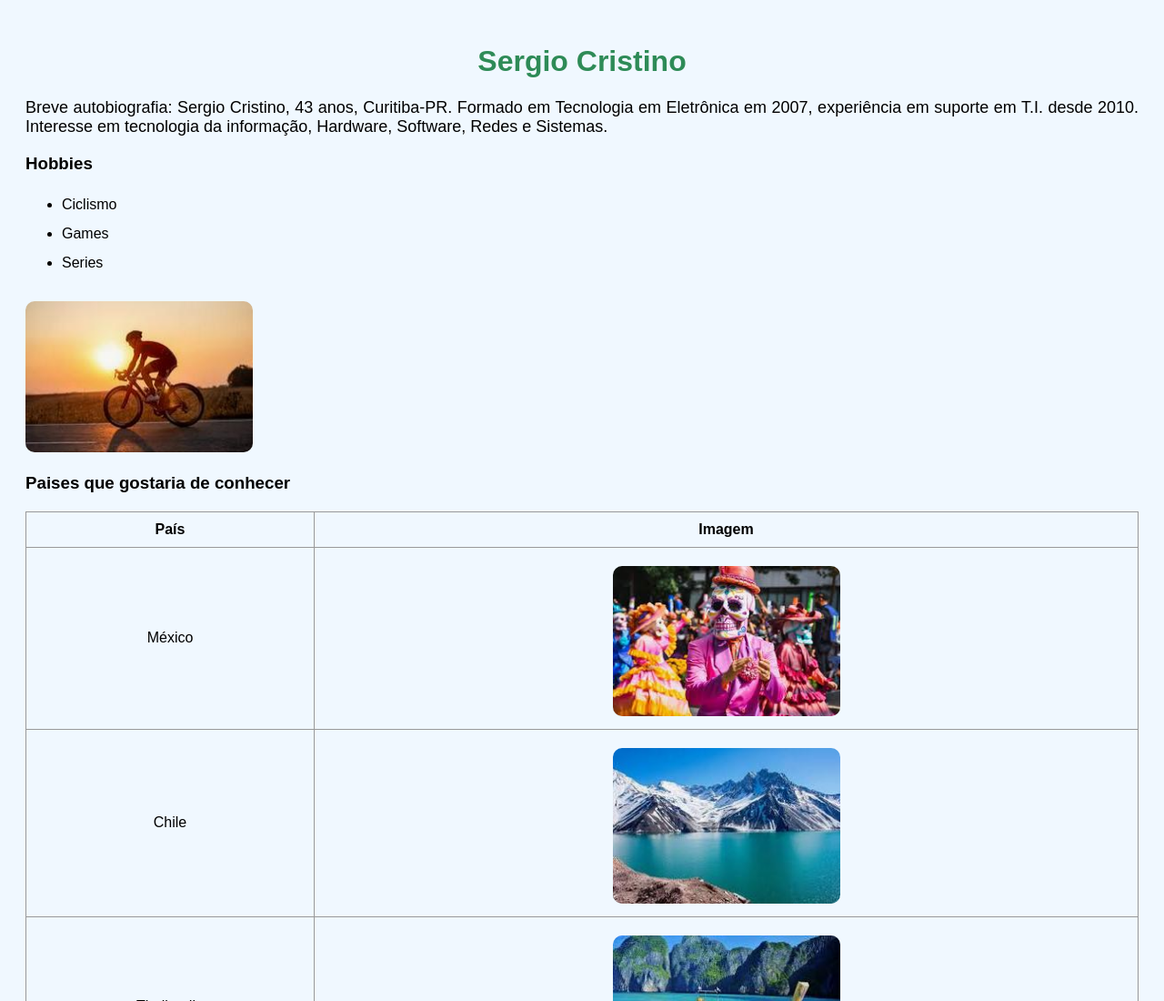
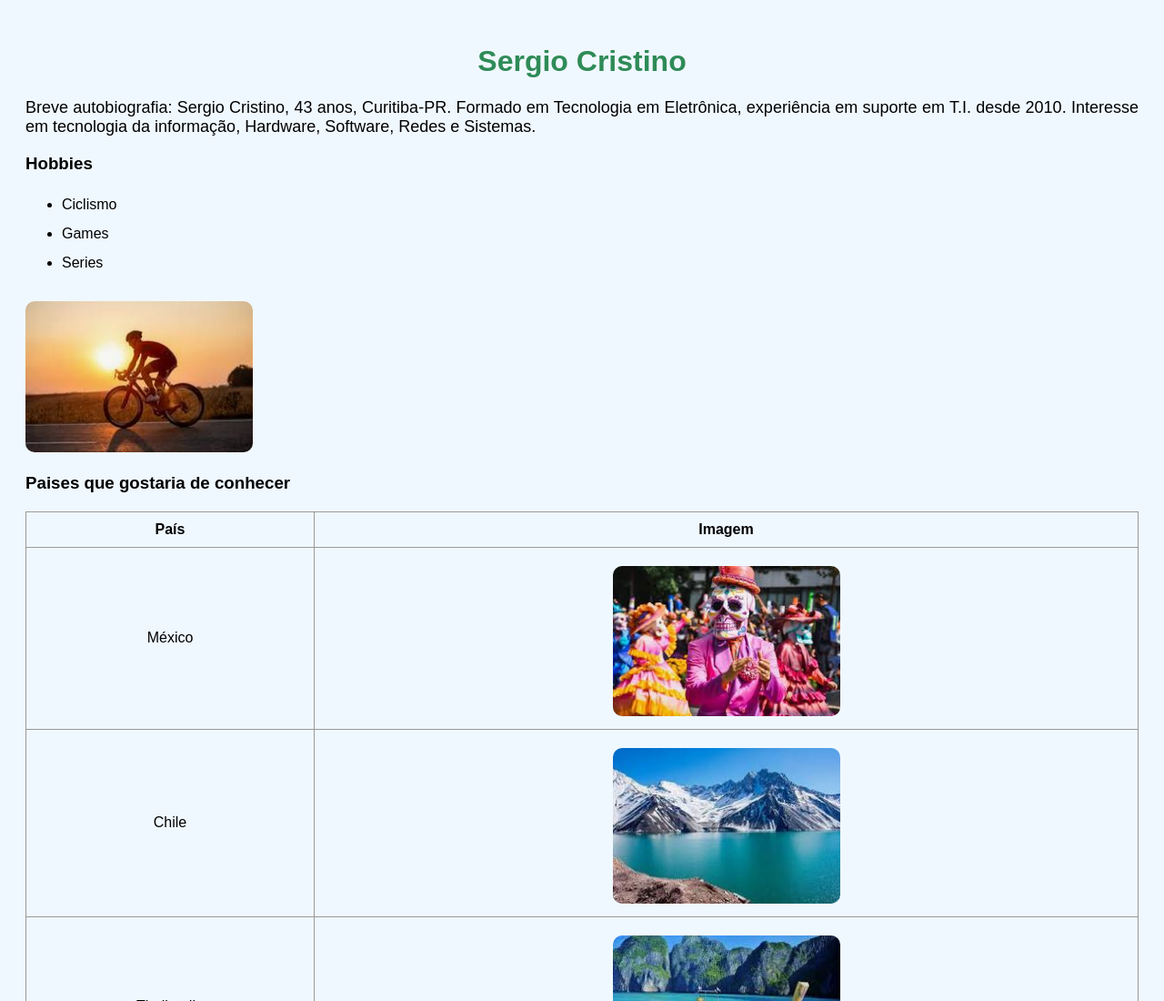
Before and after one commit to sergcrist/pratica, a plain HTML site: page index.html in a window 1280 px wide. Shown: the top 1100 px of the page at 91% size. Drawn offline with Linux system fonts and the light colour scheme.

Commit message:
nova versão

```diff
--- a/index.html
+++ b/index.html
@@ -10,7 +10,7 @@
 
     <h1>Sergio Cristino</h1>
 
-    <p>Breve autobiografia: Sergio Cristino, 43 anos, Curitiba-PR. Formado em Tecnologia em Eletrônica em 2007, experiência em suporte em T.I. desde 2010. Interesse em tecnologia da informação, Hardware, Software, Redes e Sistemas.  </p>
+    <p>Breve autobiografia: Sergio Cristino, 43 anos, Curitiba-PR. Formado em Tecnologia em Eletrônica, experiência em suporte em T.I. desde 2010. Interesse em tecnologia da informação, Hardware, Software, Redes e Sistemas.  </p>
 
    <h3>Hobbies</h3>
 
```
